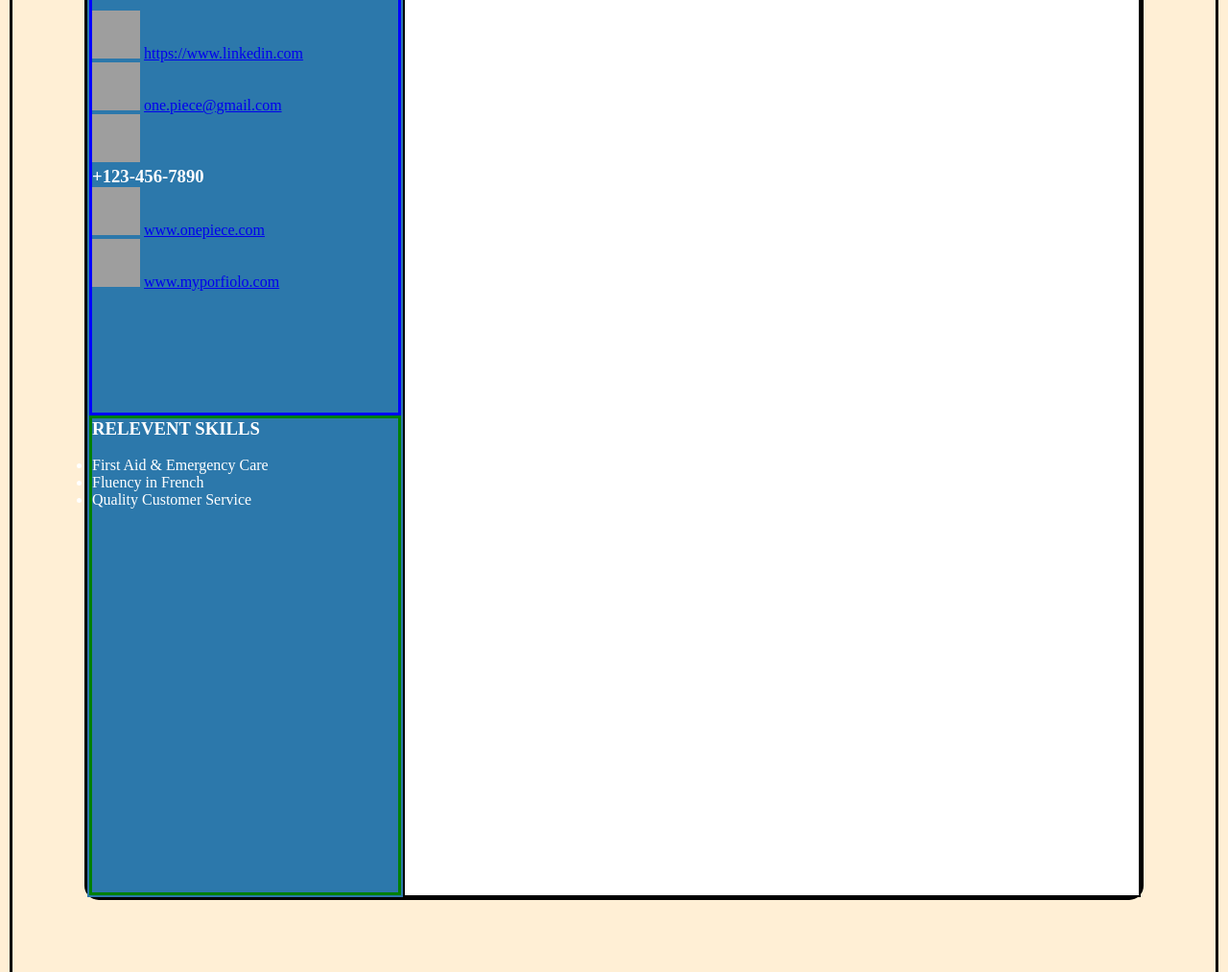
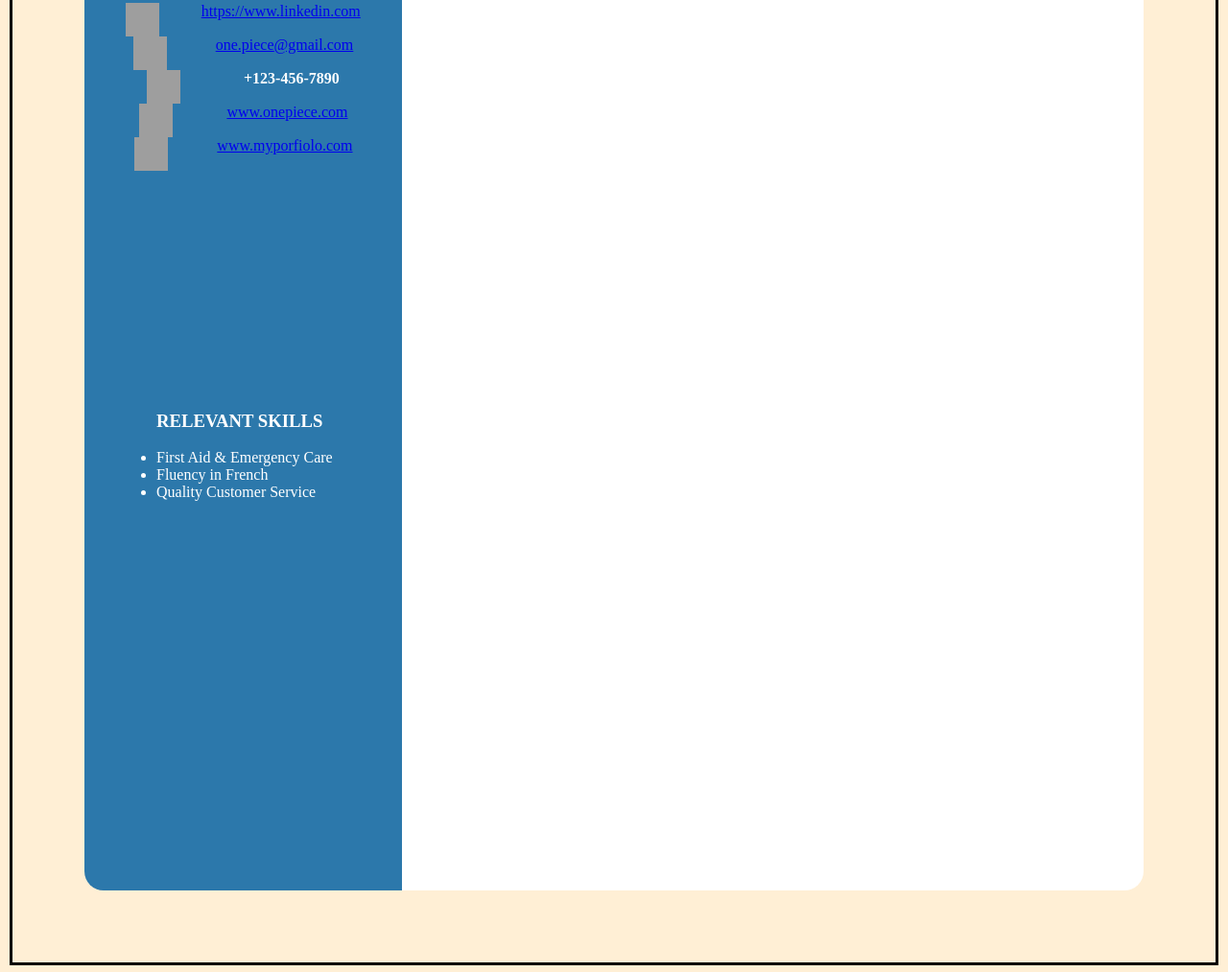
Before and after one commit to NgalemoPatrick/day-4-resume, a plain HTML site: page index.html in a window 1280 px wide. Shown: the part 510-1523 px from the top of the page at 96% size. Drawn offline with Linux system fonts and the light colour scheme; grey boxes are pictures that could not be loaded.

Commit message:
take the resume boder off refine the logos

```diff
--- a/index.html
+++ b/index.html
@@ -30,7 +30,7 @@
                     </div>
                     <div class="contact-item">
                         <img src="https://www.citypng.com/public/uploads/preview/-121610564114e6t4ym7jet.png" alt="" class="phone-logo">
-                        <h3>+123-456-7890</h3>
+                        <h4>+123-456-7890</h4>
                     </div>
                     <div class="contact-item">
                         <img src="https://www.freepnglogos.com/uploads/logo-website-png/logo-website-website-icon-with-png-and-vector-format-for-unlimited-22.png" alt="" class="web-logo">
@@ -42,8 +42,8 @@
                     </div>
                 </div>
 
-                <div class="relevent-skills">
-                    <h3>RELEVENT SKILLS</h3>
+                <div class="relevant-skills">
+                    <h3>RELEVANT SKILLS</h3>
                     <br>
                     <ul>
                         <li>First Aid & Emergency Care</li>
--- a/style.css
+++ b/style.css
@@ -15,31 +15,37 @@ body {
 }
 
 .resume-container {
-    border: solid black;
+    /* border: solid black; */
     margin: 75px;
-    /* font-size: 2rem; */
-    border-top-right-radius: 15px;
-    border-top-left-radius: 15px;
-    border-bottom-right-radius: 15px;
-    border-bottom-left-radius: 15px;
+    /* font-size: 2rem;
+    border-top-right-radius: 20px;
+    border-top-left-radius: 20px;
+    border-bottom-right-radius: 20px;
+    border-bottom-left-radius: 20px; */
     display: flex;
 }
 .profile-section {
-    border: 2px solid #2c78ab;
+
+    /* border-top-right-radius: 20px; */
+    border-top-left-radius: 20px;
+    /* border-bottom-right-radius: 20px; */
+    border-bottom-left-radius: 20px;
     background-color: #2c78ab ;
     width: 30%;
     flex-direction: column;
     justify-content: space-evenly;
 }
 .element-section {
-    border: 2px solid black;
+    /* border: 2px solid black; */
+    border-top-right-radius: 20px;
+    border-bottom-right-radius: 20px;
     background-color: white;
     width: 70%;
 }
 
 .image {
     text-align: center;
-    border: solid red;
+    /* border: solid red; */
     padding-top: 50px;
     height: 350px;
 }
@@ -56,20 +62,29 @@ h1 , h2 {
 }
 
 .contact {
-    border: solid blue;
+    /* border: solid blue; */
     padding-top: 75px;
+    height: 500px;
+    color: white;
+
+}
+
+.relevant-skills {
+    /* border: solid green; */
     height: 500px;
     color: white;
 }
 
-.relevent-skills {
-    border: solid green;
-    height: 500px;
-    color: white;
+ul, h3 {
+    margin-left: 75px;
 }
 
 .linkedin-logo, .email-logo, .phone-logo, .web-logo, .porfiolo-logo {
-    width: 50px;
-    height: 50px;
-
+    width: 35px;
+    height: 35px;
 }
+.contact-item {
+    display: flex;
+    justify-content: space-evenly;
+    text-align: center;
+}
```
